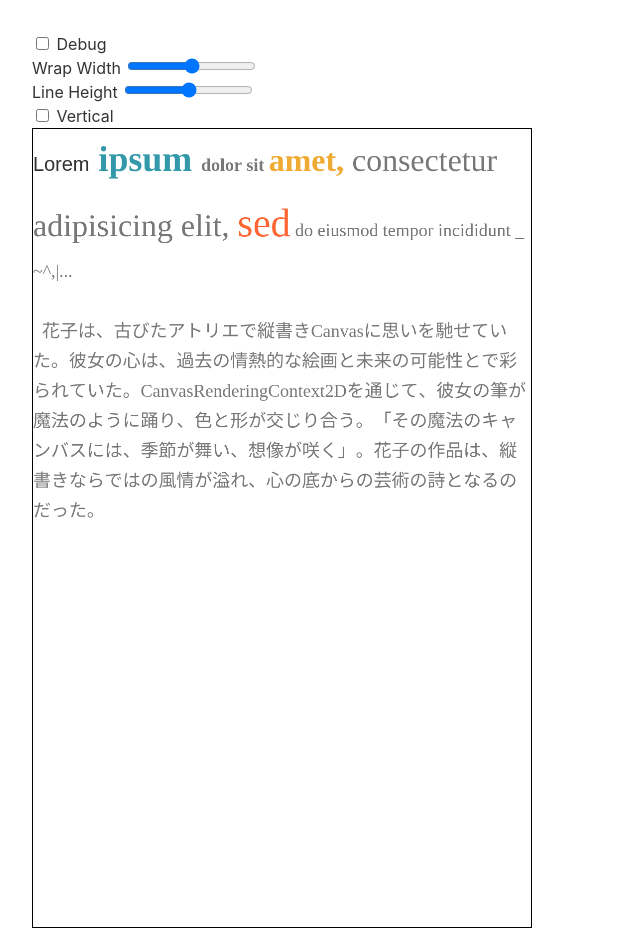
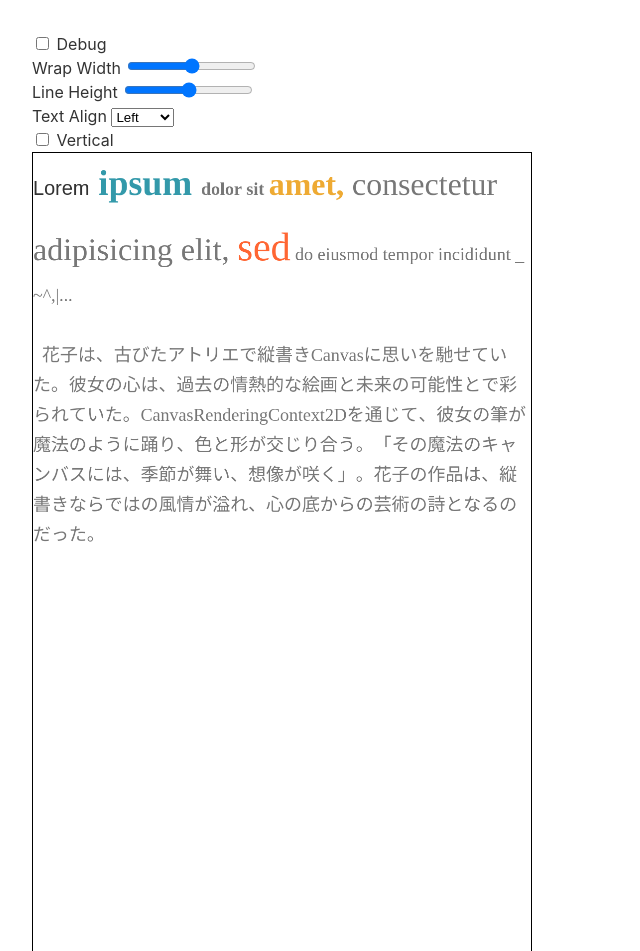
Before and after one commit to yuneco/canvas-draw-styled-text, a website built with Vite: page index.html in a window 1280 px wide. Shown: the top 951 px of the page, without its empty margins (0-640 px from the left). Built offline with nearby package versions, Linux system fonts and the light colour scheme; a web font is replaced by a local one.

Commit message:
allow align change on demo

```diff
--- a/index.html
+++ b/index.html
@@ -27,6 +27,13 @@
         <input id="lineHeight" type="range" min="1" max="2" value="1" step="0.01" />
         <span id="lineHeightValue"></span>
       </label>
+      <!-- textAlign select -->
+      <label for="textAlign">Text Align
+        <select id="textAlign">
+          <option value="left">Left</option>
+          <option value="center">Center</option>
+          <option value="right">Right</option>
+        </select>
       <!-- vertival check -->
       <label for="vertical">
         <input id="vertical" type="checkbox" />
--- a/src/main.ts
+++ b/src/main.ts
@@ -12,15 +12,16 @@ const setting = {
   // overwrite sampleText
   isVertical: sampleText.direction === 'vertical',
   lineHeight: sampleText.lineHeight ?? 1.5,
+  align: sampleText.align ?? 'left',
   // set on main
   onUpdate: () => {},
 }
 
 const createAppSizeControl = () => {
-  // create slider
+  // init wrapWidth slider
   const widthSlider = $('#wrapWidth') as HTMLInputElement
   widthSlider.value = setting.wrapWidth.toString()
-  // create slider value display span
+  // init slider value display span
   const widthValue = $('#wrapWidthValue')
   widthSlider.addEventListener('input', () => {
     widthValue.innerText = widthSlider.value + 'px'
@@ -28,7 +29,7 @@ const createAppSizeControl = () => {
     setting.onUpdate()
   })
 
-  // create debug checkbox
+  // init debug checkbox
   const debugCheckbox = $('#debug') as HTMLInputElement
   debugCheckbox.checked = setting.debug
   debugCheckbox.addEventListener('change', (e) => {
@@ -36,7 +37,7 @@ const createAppSizeControl = () => {
     setting.onUpdate()
   })
 
-  // create vertical checkbox
+  // init vertical checkbox
   const verticalCheckbox = $('#vertical') as HTMLInputElement
   verticalCheckbox.checked = setting.isVertical
   verticalCheckbox.addEventListener('change', (e) => {
@@ -44,15 +45,27 @@ const createAppSizeControl = () => {
     setting.onUpdate()
   })
 
-  // create lineHeight slider
+  // init lineHeight slider
   const lineHeightSlider = $('#lineHeight') as HTMLInputElement
   lineHeightSlider.value = setting.lineHeight.toString()
-  // create slider value display span
+  // init slider value display span
   const lineHeightValue = $('#lineHeightValue')
   lineHeightSlider.addEventListener('input', () => {
     lineHeightValue.innerText = lineHeightSlider.value
     setting.lineHeight = lineHeightSlider.valueAsNumber
     setting.onUpdate()
+  })
+
+  // init align select
+  const alignSelect = $('#textAlign') as HTMLSelectElement
+  alignSelect.value = setting.align
+  alignSelect.addEventListener('change', (e) => {
+    const value = (e.target as HTMLSelectElement).value
+    const align = (['left', 'center', 'right'] as const).find((a) => a === value)
+    if (align) {
+      setting.align = align
+      setting.onUpdate()
+    }
   })
 }
 
@@ -74,6 +87,7 @@ const main = () => {
     setDebug(setting.debug)
     // copy sampleText and overwrite settings
     const styledText = { ...sampleText }
+    styledText.align = setting.align
     styledText.lineHeight = setting.lineHeight
     styledText.direction = setting.isVertical ? 'vertical' : 'horizontal'
     const isVertical = styledText.direction === 'vertical'
```
Also changed, not shown: docs/index.html (+8 -1 lines), 2 other files.
